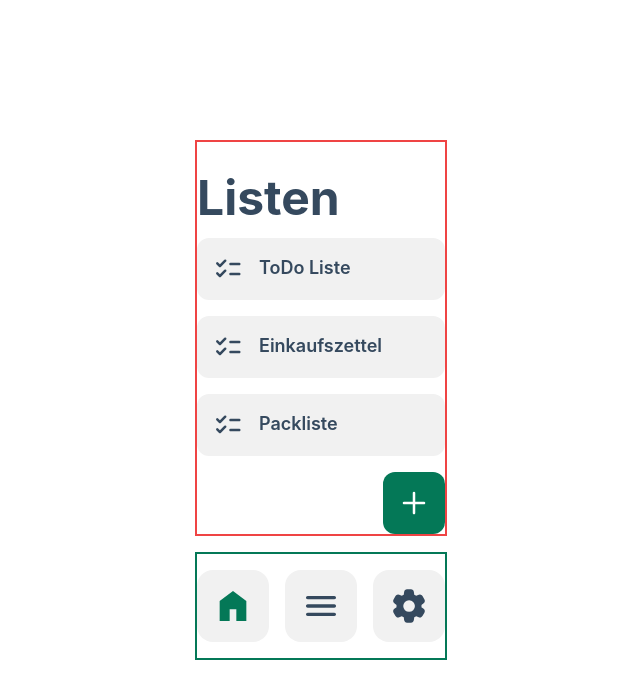
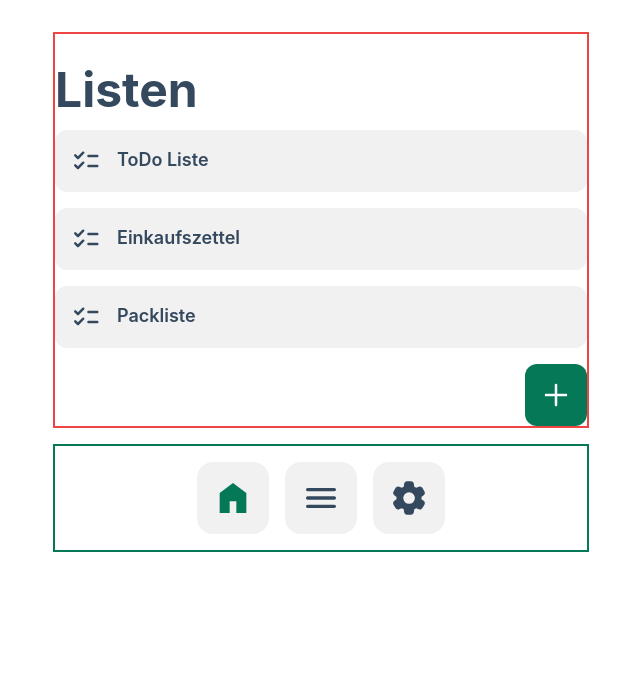
Before and after one commit to Fabinatix97/vuedolist, a Vue app: page / in a window 1280 px wide. Shown: the top 698 px of the page, without its empty margins (319-959 px from the left). Built offline with nearby package versions, Linux system fonts and the light colour scheme.

Commit message:
Update main.css to adjust app max-width and clean up unused styles

```diff
--- a/src/assets/main.css
+++ b/src/assets/main.css
@@ -54,7 +54,7 @@
 }
 
 #app {
-  max-width: 1280px;
+  max-width: 600px;
   margin: 0 auto;
   padding: 2rem;
   font-weight: normal;
@@ -95,23 +95,8 @@
   -moz-osx-font-smoothing: grayscale;
 }
 
-a,
-.green {
-  text-decoration: none;
-  color: hsla(160, 100%, 37%, 1);
-  transition: 0.3s;
-  padding: 3px;
-}
-
-@media (hover: hover) {
-  a:hover {
-    background-color: hsla(160, 100%, 37%, 0.2);
-  }
-}
-
 @media (min-width: 1024px) {
   body {
-    display: flex;
     place-items: center;
   }
 }
```
